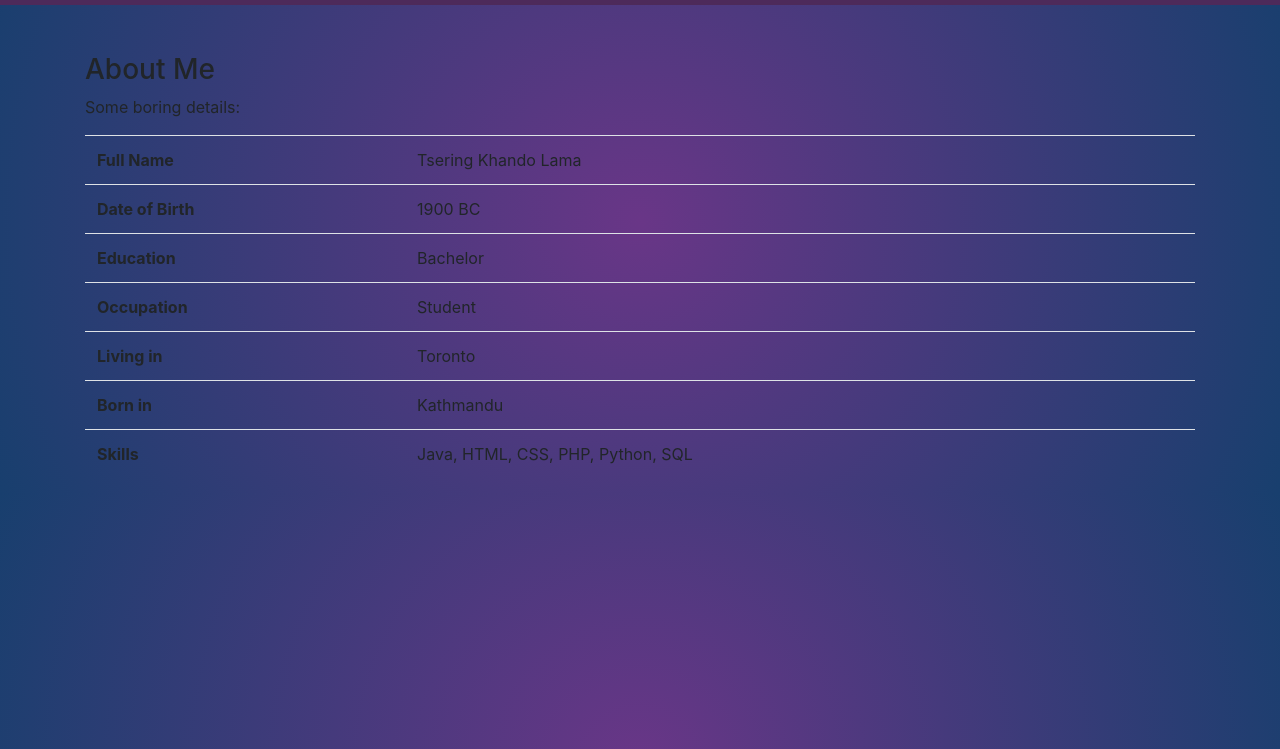
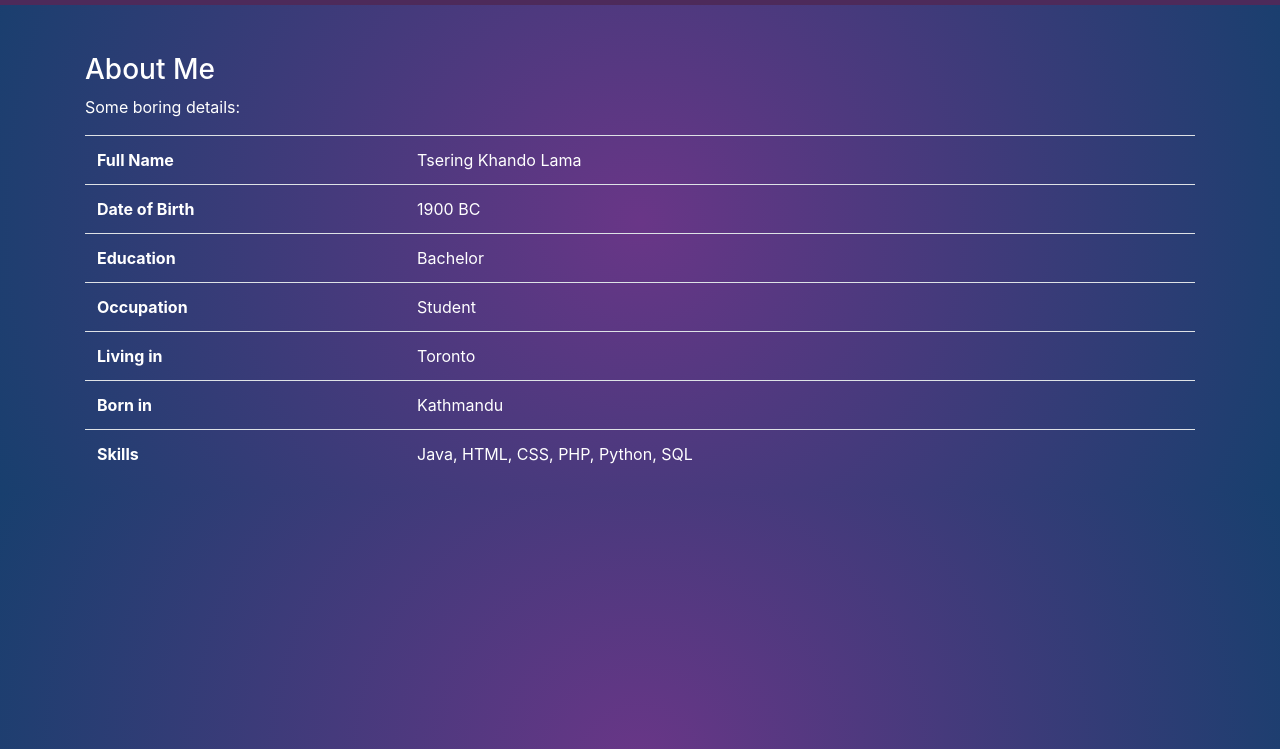
Before and after one commit to Tseringkhando/bioblog, a plain HTML site: page about.html in a window 1280 px wide. Shown: the part 51-800 px from the top of the page. Drawn offline with nearby package versions, Linux system fonts and the light colour scheme.

Commit message:
text update

```diff
--- a/styles.css
+++ b/styles.css
@@ -1,4 +1,6 @@
-
+*{
+    color: #ffffff;
+}
 body{
     background: rgb(65 7 32);
     background: radial-gradient(circle, rgb(105 54 135) 0%, rgb(24 63 110) 100%);
```
